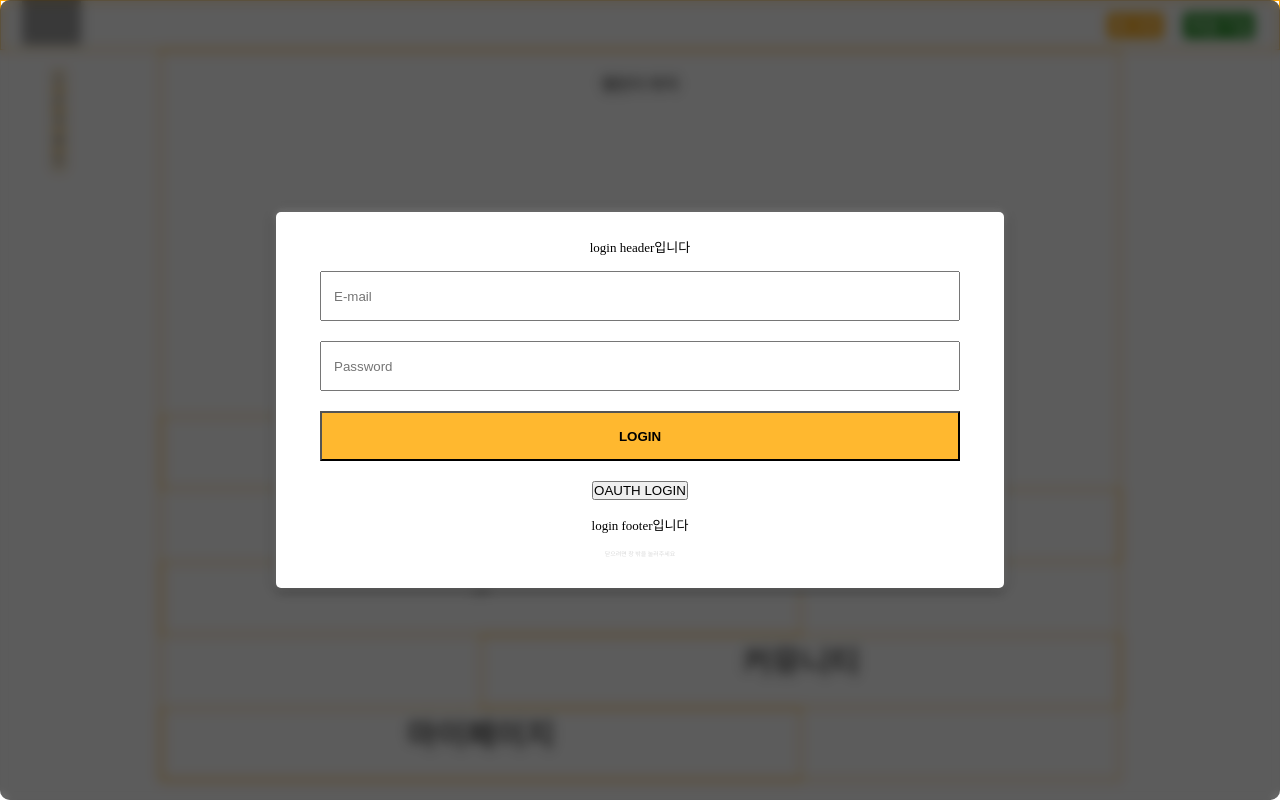
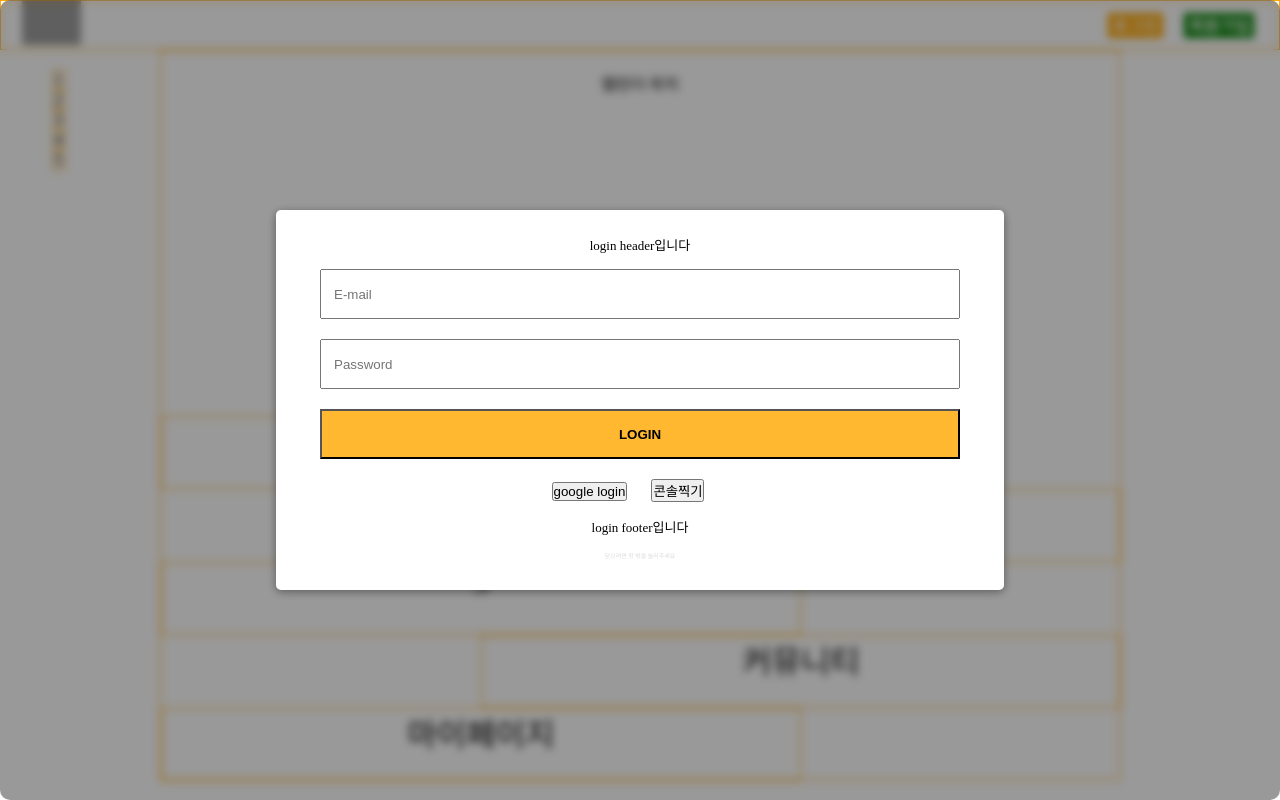
Before and after one commit to codestates-seb/seb45_main_002, a React (Create React App) app in the folder Client/: page / in a window 1280 px wide. Both pictures are taken after a click on the button "로그인". Built offline with nearby package versions, Linux system fonts and the light colour scheme; grey boxes are pictures that could not be loaded; a web font is replaced by a local one.

Commit message:
google OAuth clear

```diff
--- a/Client/src/component/Header.jsx
+++ b/Client/src/component/Header.jsx
@@ -113,18 +113,6 @@ function Header({menu,setMenu}) {
               setIsOpen={setIsOpen}
             />
           </ModalPortal>
-          <ModalPortal>
-        <Modal
-          isOpen={isOpen}
-          content={content}
-          header={header}
-          footer={footer}
-          setContent={setContent}
-          setHeader={setHeader}
-          setFooter={setFooter}
-          setIsOpen={setIsOpen}
-        />
-      </ModalPortal>
         </span>
       }
     </HeaderContainer>
--- a/Client/src/component/LoginForm.jsx
+++ b/Client/src/component/LoginForm.jsx
@@ -69,23 +69,46 @@ const LoginForm = () => {
   const loginButton=(e)=>{
     e.preventDefault()
     if(emailRegExp.test(form.email)&&passwordRegExp.test(form.password)){
-      axios.post("https://3dcd-14-37-234-174.ngrok-free.app/login",{
+      axios.post("https://d4e8-14-37-234-174.ngrok-free.app/login",{
         email: form.email,
         password: form.password
       },
-      {headers: {
+      {
+        headers: {
         'Content-Type': 'application/json',
         'ngrok-skip-browser-warning': '69420',
-      }}
+        }
+      }
       )
       .then(res=>{
+        setAccessToken(localStorage.getItem("access_token"))
         window.location.reload()
-        setAccessToken(localStorage.getItem("access_token"))
-
       })
       .catch(err=>console.log(err+"실패했습니다."))
     }
     else{errMsg();}
+  }
+
+  function googleLoginButton(){
+    window.location.href = "https://accounts.google.com/o/oauth2/auth?" +
+    "client_id=999588881445-qssr877h8rnlnrq4fv6nfc7r0mg6fvtp.apps.googleusercontent.com&" +
+    "redirect_uri=http://localhost:3000/&" +
+    "response_type=token&" +
+    "scope=" +
+    "https://www.googleapis.com/auth/userinfo.email"
+  }
+  const parsedHash = new URLSearchParams(window.location.hash.substring(1));
+  const accessToken = parsedHash.get("access_token");
+  function consoleLog(){
+    axios.get("https://d4e8-14-37-234-174.ngrok-free.app/auth",{
+      headers: {
+        'Content-Type': 'application/json',
+        'ngrok-skip-browser-warning': '69420',
+        'token': accessToken
+        }
+    })
+    .then(res=>console.log(res+"JWT 발급 < 성공 > 입니다."))
+    .catch(err=>console.log(err+"JWT 발급 < 실패 > 입니다."))
   }
 
   return (
@@ -96,7 +119,8 @@ const LoginForm = () => {
         <div>{form.errMsg}</div>
         <button onClick={loginButton}>LOGIN</button>
       </LoginFormContainer>
-      <button>OAUTH LOGIN</button>
+      <button onClick={googleLoginButton}>google login</button>
+      <button onClick={consoleLog}>콘솔찍기</button>
     </LoginContainer>
   );
 };
--- a/Client/src/component/SignUpForm.jsx
+++ b/Client/src/component/SignUpForm.jsx
@@ -68,10 +68,13 @@ const SignUpForm = () => {
   const passwordRegExp = /^(?=.*[A-Za-z])(?=.*\d)[A-Za-z\d]{5,}$/;
 
   function checkEmailHandler(){
-    axios.post("https://3dcd-14-37-234-174.ngrok-free.app/login/check",{
+    axios.post("https://d4e8-14-37-234-174.ngrok-free.app/login/check",{
       email: form.email
     })
-    .then(res=>setCheckEmail(true))
+    .then(res=>{
+      console.log(res)
+      setCheckEmail(true)}
+      )
     .catch(err=>console.log(err+"실패했습니다."))
   }
 
@@ -92,7 +95,7 @@ const SignUpForm = () => {
   }
   function createAccount(){
     if(emailRegExp.test(form.email)&&passwordRegExp.test(form.password) && checkEmail){
-      axios.post("https://3dcd-14-37-234-174.ngrok-free.app/login/create",{
+      axios.post("https://d4e8-14-37-234-174.ngrok-free.app/login/create",{
         nickname: form.email.slice(0,form.email.indexOf("@")),
         email: form.email,
         password: form.password
```
